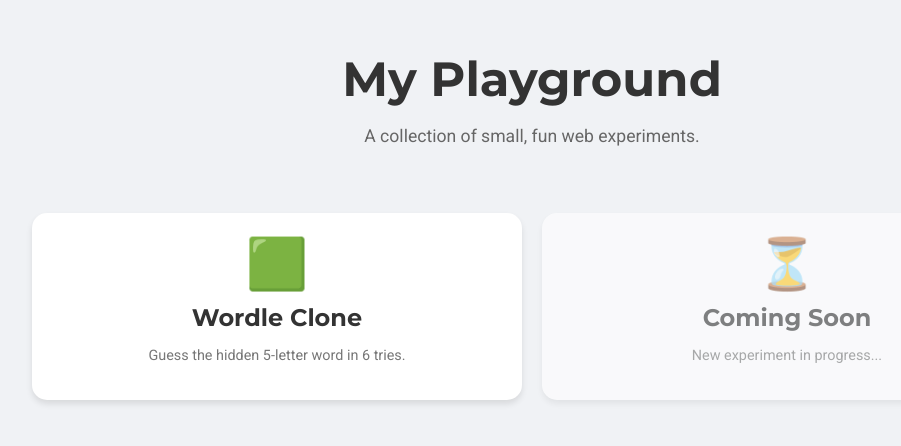
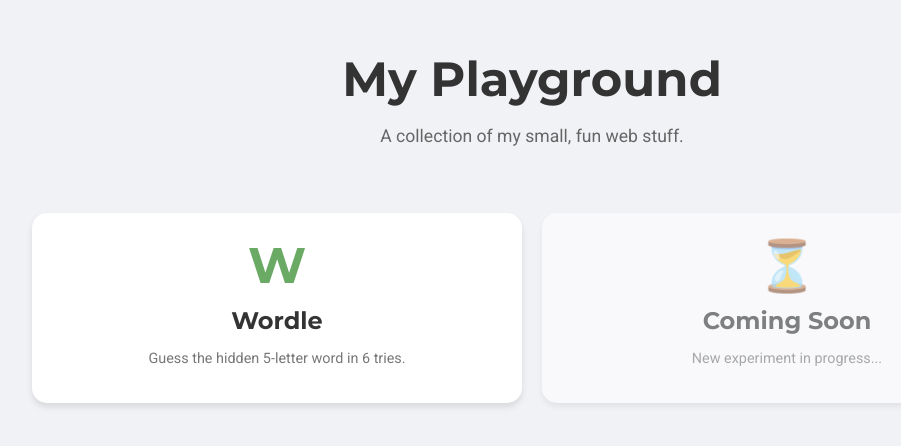
Before and after one commit to hop-kl23/Hop.fun, a plain HTML site: page index.html in a window 1280 px wide. Shown: the whole page, without its empty margins (108-1009 px from the left). Drawn offline with Linux system fonts and the light colour scheme.

Commit message:
update index.html

```diff
--- a/index.html
+++ b/index.html
@@ -71,6 +71,9 @@
         .game-icon {
             font-size: 50px;
             margin-bottom: 10px;
+            color: #6aaa64;
+            font-family: 'Montserrat', sans-serif;
+            font-weight: bold;
         }
 
         .game-title {
@@ -90,13 +93,13 @@
 
     <header>
         <h1>My Playground</h1>
-        <p class="subtitle">A collection of small, fun web experiments.</p>
+        <p class="subtitle">A collection of my small, fun web stuff.</p>
     </header>
 
     <div class="game-grid">
         <a href="Wordle/index.html" class="game-card">
-            <div class="game-icon">🟩</div>
-            <span class="game-title">Wordle Clone</span>
+            <div class="game-icon">W</div>
+            <span class="game-title">Wordle</span>
             <p class="game-desc">Guess the hidden 5-letter word in 6 tries.</p>
         </a>
 
```
